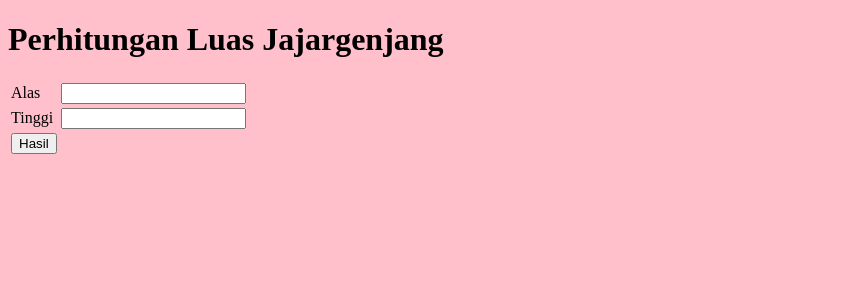
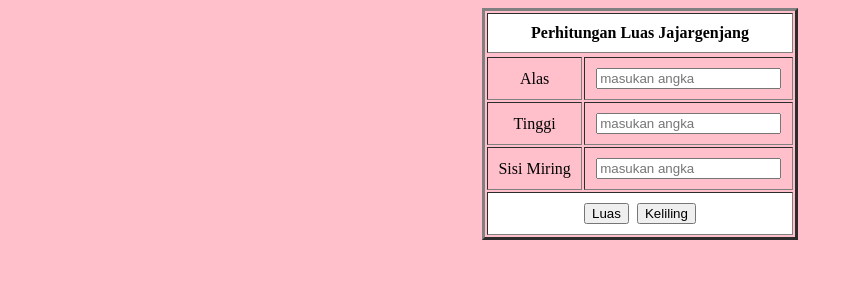
Before and after one commit to athayadzakiyya/TUGAS_MSIB, a PHP site: page /Tugas1.php in a window 1280 px wide. Shown: the top 300 px of the page, without its empty margins (0-853 px from the left). Run offline with PHP 8.4, Linux system fonts and the light colour scheme.

Commit message:
up tugas1

```diff
--- a/Tugas1.php
+++ b/Tugas1.php
@@ -6,26 +6,44 @@
     <meta name="viewport" content="width=device-width, initial-scale=1.0">
     <title>Tugas 1</title>
 </head>
-<body bgcolor="pink">
-    <H1>Perhitungan Luas Jajargenjang</H1>
+<body bgcolor="pink" align="center">
+
     <form method="post">
-        <table>
+    <table border="3" align="center" cellpadding="10" width="25%">
+
+            <thead>
+                <tr bgcolor="white">
+                    <th colspan="2">Perhitungan Luas Jajargenjang</th>
+                </tr>
+            </thead>
+
+            <tbody>
                 <tr>
-                <td>Alas</td>
-                <td> <input type="text" name="alas" require> </td>
+                    <tr>
+                        <td> Alas </td>
+                        <td><input type="text" name="alas" placeholder="masukan angka" require></td>
                     </tr>
                     <tr>
                         <td>Tinggi</td>
-                <td> <input type="text" name="tinggi" require> </td>
+                        <td><input type="text" name="tinggi" placeholder="masukan angka" require></td>
                     </tr>
                     <tr>
-                <td><input type="submit" name="submit" value="Hasil"></td>
+                        <td>Sisi Miring</td>
+                        <td><input type="text" name="sisi" placeholder="masukan angka" require></td>
                     </tr>
+            </tbody>
+
+            <tfoot bgcolor="white">
+                    <td colspan="2" align="center">
+                    <button type="submit" name="luas">Luas</button>&nbsp
+                    <button type="submit" name="keliling">Keliling</button>
+                    </td>
+            </tfoot>
 </table>
     </form>
 
     <?php
-    if(isset($_POST['submit'])){
+    if(isset($_POST['luas'])){
         $alas = $_POST['alas'];
         $tinggi = $_POST['tinggi'];
 
@@ -37,6 +55,18 @@
         echo '<br> Tinggi = '.$tinggi;
 
         echo '<br> Maka Luasnya adalah ' .$luas;
+    } elseif(isset($_POST['keliling'])){
+        $alas = $_POST['alas'];
+        $sisi = $_POST['sisi'];
+
+        $keliling = 2 * ($alas + $sisi);
+        echo '<hr>';
+        echo 'Hasil perhitungan dari Keliling Jajargenjang';
+        echo '<br> Diketahui :';
+        echo '<br> Alas = '.$alas;
+        echo '<br> Sisi Miring = '.$sisi;
+
+        echo '<br> Maka Kelilingnya adalah ' .$keliling;
     }
     ?>
 </body>
```
Lines whose indentation alone changed are shown as unchanged.
